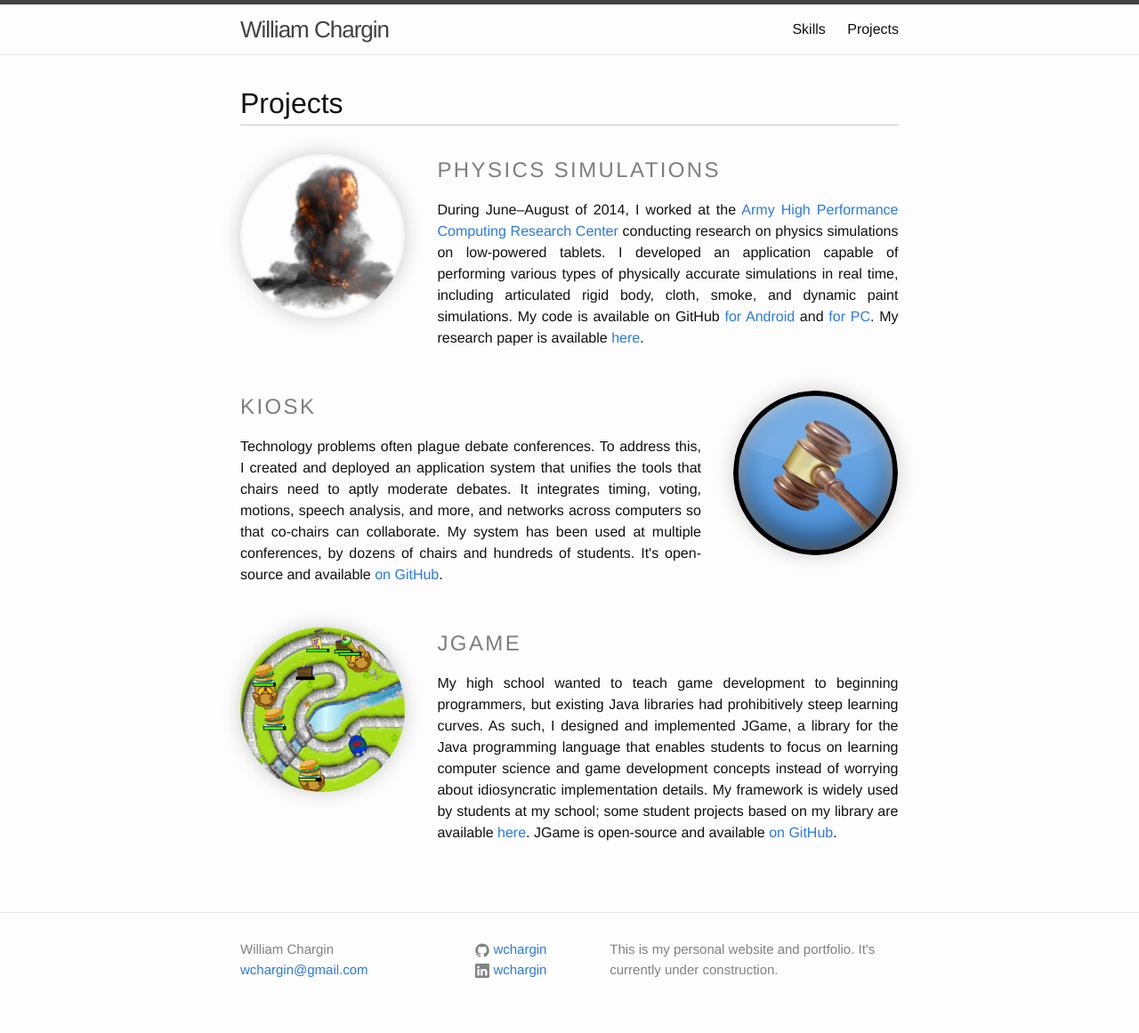
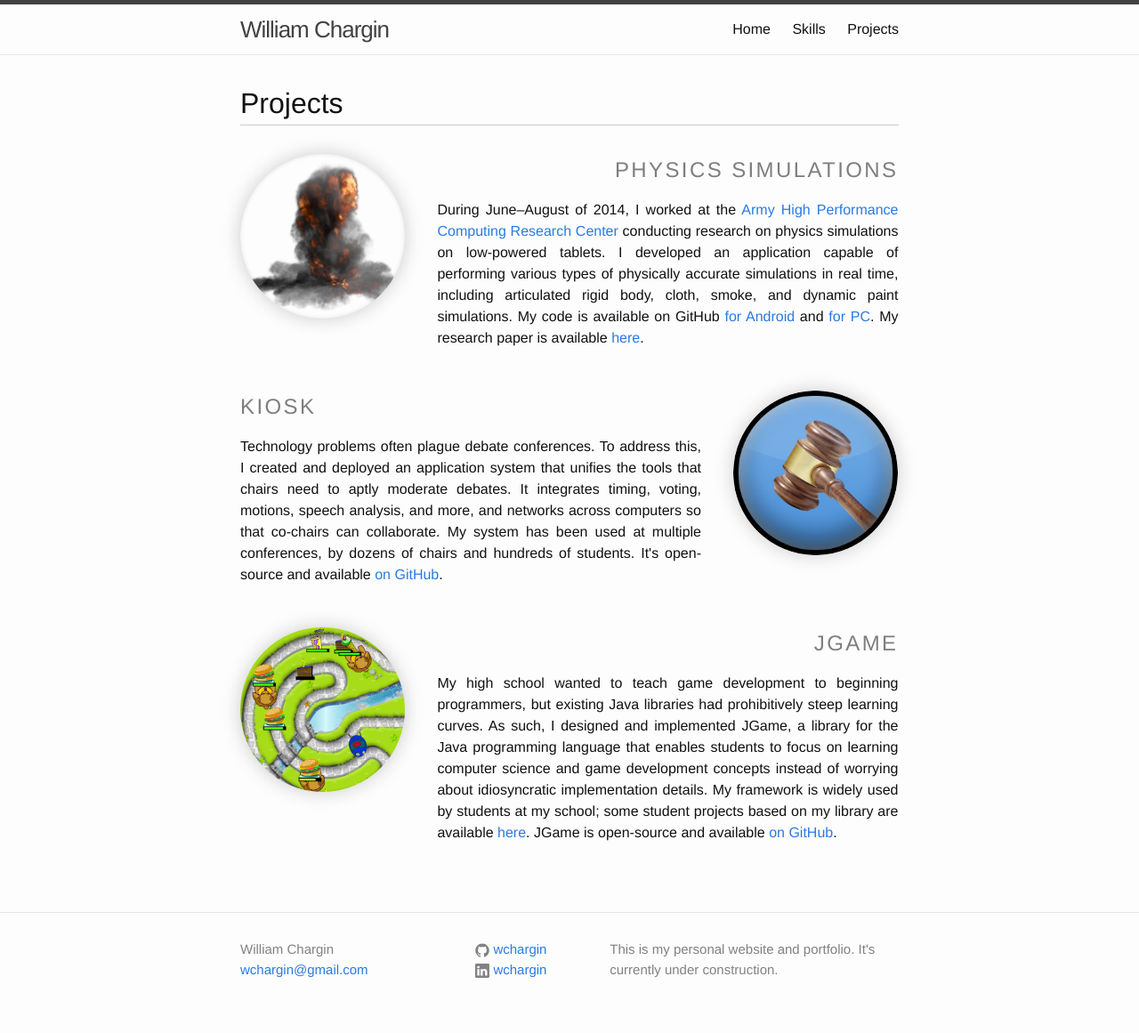
Before and after one commit to wchargin/wchargin.github.io, a Jekyll site: the page built from projects/index.html, in a window 1280 px wide. Shown: the whole page at 89% size. Built offline with Jekyll 4.4.1, drawn with Linux system fonts in a browser that asks for light colours; nearby versions of some CDN libraries.

Commit message:
Some style changes
 * add "Home" link
 * change opacity of skills
 * change project title alignment

```diff
--- a/_includes/header.html
+++ b/_includes/header.html
@@ -14,6 +14,7 @@
       </a>
 
       <div class="trigger">
+        <a class="page-link" href="/">Home</a>
         {% for page in site.pages %}
           {% if page.title %}
           <a class="page-link" href="{{ page.url | prepend: site.baseurl }}">{{ page.title }}</a>
--- a/_sass/_projects.scss
+++ b/_sass/_projects.scss
@@ -17,16 +17,24 @@
 .icon-container:first-child {
     margin-right: 2em;
 }
+.project-container:not(:first-child) h2 {
+    text-align: right;
+}
 
 // When content is before icon
 .icon-container:not(:first-child) {
     margin-left: 2em;
+}
+.project-container:first-child h2 {
+    text-align: left;
 }
 
 .project-container {
     width: 70%;
     text-align: justify;
 }
+
+
 h2 {
     color: rgba(0, 0, 0, 0.5);
     text-transform: uppercase;
--- a/_sass/_skills.scss
+++ b/_sass/_skills.scss
@@ -34,7 +34,7 @@
     img {
         height: 8em;
         padding: 0 1em;
-        opacity: 0.6;
+        opacity: 0.4;
         transition: opacity $transition-time linear;
         &:hover {
             opacity: 1;
```
